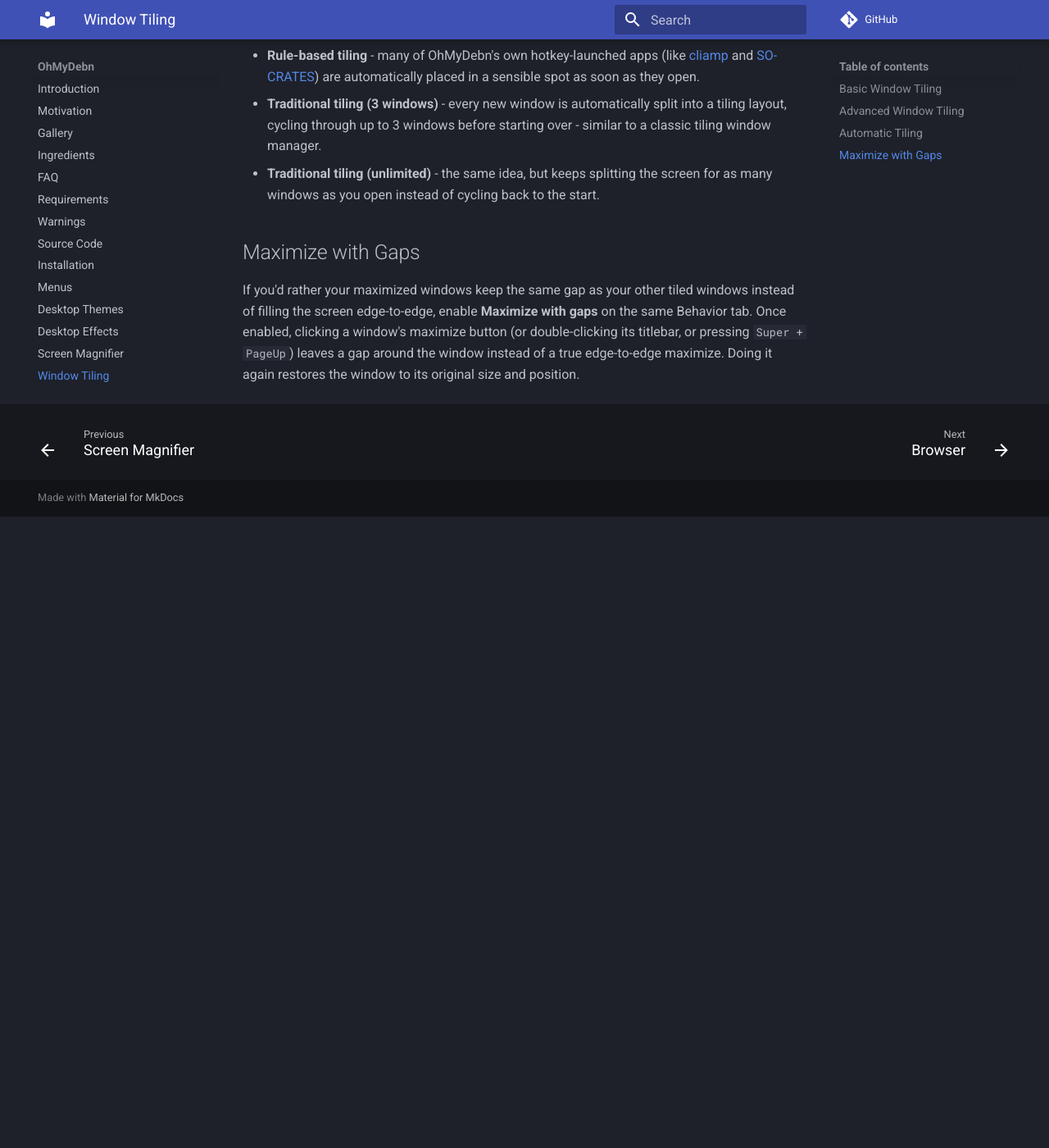
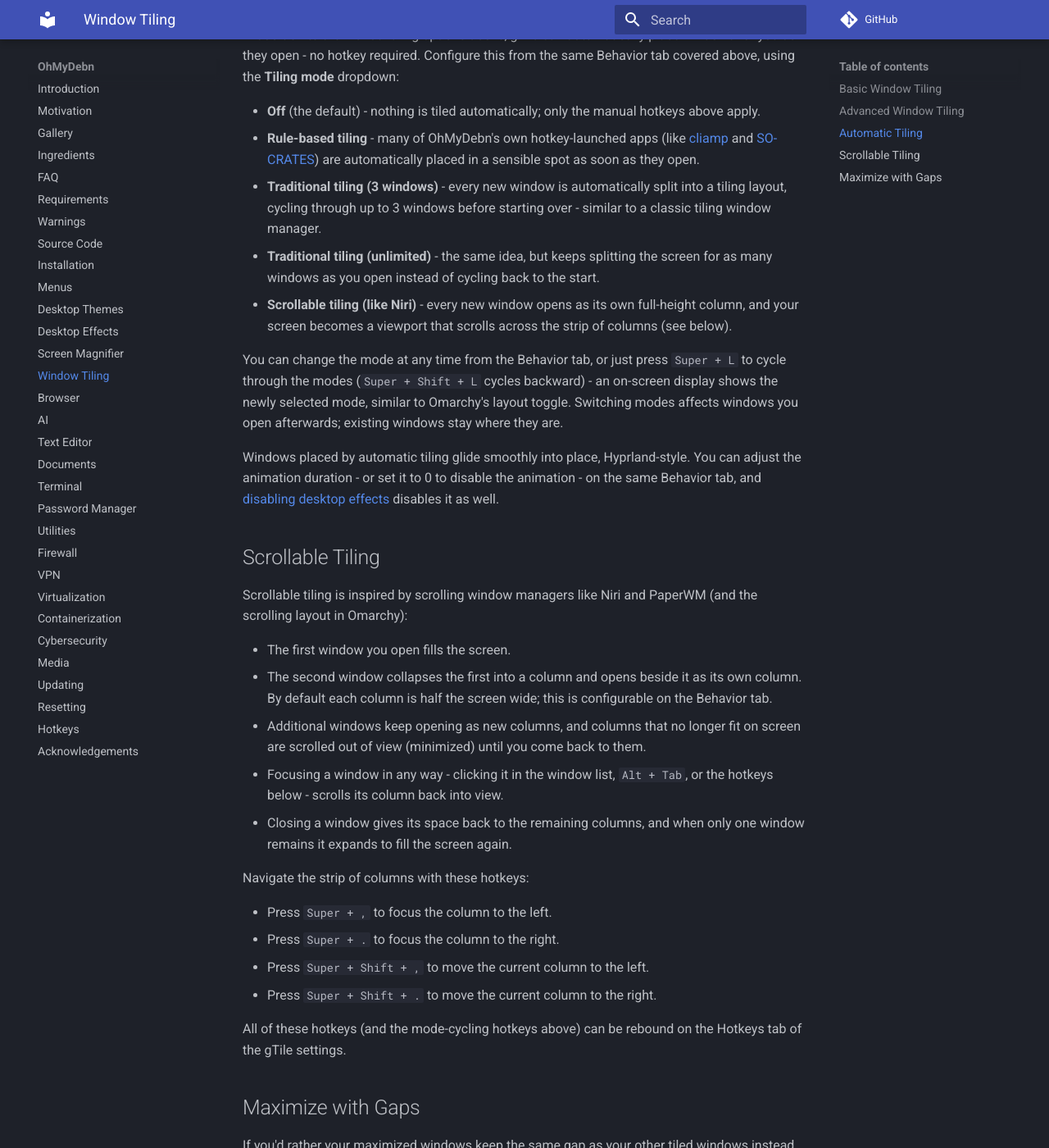
Before and after one commit to dougburks/ohmydebn-docs, an MkDocs documentation site: the page built from docs/window-tiling.md, in a window 1280 px wide and 1400 px high, scrolled down 3871 px. Shown: the whole window at 82% size. Built offline with MkDocs 1.6.1 and Material for MkDocs 9.7.7, drawn with Linux system fonts in a browser that asks for light colours; comment, search, counter and statistics services are not loaded; before the commit the page ends 4501 px from its top, so only the background shows below that; some of the changed text lies outside the part shown.

Commit message:
update docs for 4.7.0

```diff
--- a/docs/window-tiling.md
+++ b/docs/window-tiling.md
@@ -24,10 +24,9 @@
 
 To configure gTile:
 
-- go to System Settings -> Extensions
-- next to gTile, click the Configure button
+- press `Super + Shift + G`, or go to System Settings -> Extensions and click the Configure button next to gTile
 - click the Behavior tab
-- from here you can adjust the window gap size, and enable Automatic tiling or Maximize with gaps (see below)
+- from here you can adjust the window gap size, enable Maximize with gaps, and choose an Automatic tiling mode (see below)
 
 ![OhMyDebn gTile settings](https://raw.githubusercontent.com/dougburks/ohmydebn-docs/refs/heads/main/images/ohmydebn-gtile-settings.png)
 
@@ -54,12 +53,36 @@
 
 ## Automatic Tiling
 
-In addition to the manual tiling options above, gTile can automatically place windows for you as they open - no hotkey required. Configure this from the same Behavior tab covered above, using the **Automatic tiling** dropdown:
+In addition to the manual tiling options above, gTile can automatically place windows for you as they open - no hotkey required. Configure this from the same Behavior tab covered above, using the **Tiling mode** dropdown:
 
 - **Off** (the default) - nothing is tiled automatically; only the manual hotkeys above apply.
 - **Rule-based tiling** - many of OhMyDebn's own hotkey-launched apps (like [cliamp](media.md) and [SO-CRATES](cybersecurity.md)) are automatically placed in a sensible spot as soon as they open.
 - **Traditional tiling (3 windows)** - every new window is automatically split into a tiling layout, cycling through up to 3 windows before starting over - similar to a classic tiling window manager.
 - **Traditional tiling (unlimited)** - the same idea, but keeps splitting the screen for as many windows as you open instead of cycling back to the start.
+- **Scrollable tiling (like Niri)** - every new window opens as its own full-height column, and your screen becomes a viewport that scrolls across the strip of columns (see below).
+
+You can change the mode at any time from the Behavior tab, or just press `Super + L` to cycle through the modes (`Super + Shift + L` cycles backward) - an on-screen display shows the newly selected mode, similar to Omarchy's layout toggle. Switching modes affects windows you open afterwards; existing windows stay where they are.
+
+Windows placed by automatic tiling glide smoothly into place, Hyprland-style. You can adjust the animation duration - or set it to 0 to disable the animation - on the same Behavior tab, and [disabling desktop effects](desktop-effects.md) disables it as well.
+
+## Scrollable Tiling
+
+Scrollable tiling is inspired by scrolling window managers like Niri and PaperWM (and the scrolling layout in Omarchy):
+
+- The first window you open fills the screen.
+- The second window collapses the first into a column and opens beside it as its own column. By default each column is half the screen wide; this is configurable on the Behavior tab.
+- Additional windows keep opening as new columns, and columns that no longer fit on screen are scrolled out of view (minimized) until you come back to them.
+- Focusing a window in any way - clicking it in the window list, `Alt + Tab`, or the hotkeys below - scrolls its column back into view.
+- Closing a window gives its space back to the remaining columns, and when only one window remains it expands to fill the screen again.
+
+Navigate the strip of columns with these hotkeys:
+
+- Press `Super + ,` to focus the column to the left.
+- Press `Super + .` to focus the column to the right.
+- Press `Super + Shift + ,` to move the current column to the left.
+- Press `Super + Shift + .` to move the current column to the right.
+
+All of these hotkeys (and the mode-cycling hotkeys above) can be rebound on the Hotkeys tab of the gTile settings.
 
 ## Maximize with Gaps
 
```
Also changed, not shown: docs/desktop-effects.md (+2 -0 lines), docs/hotkeys.md (+8 -0 lines), images/ohmydebn-gtile-settings.png, 1 other file.
